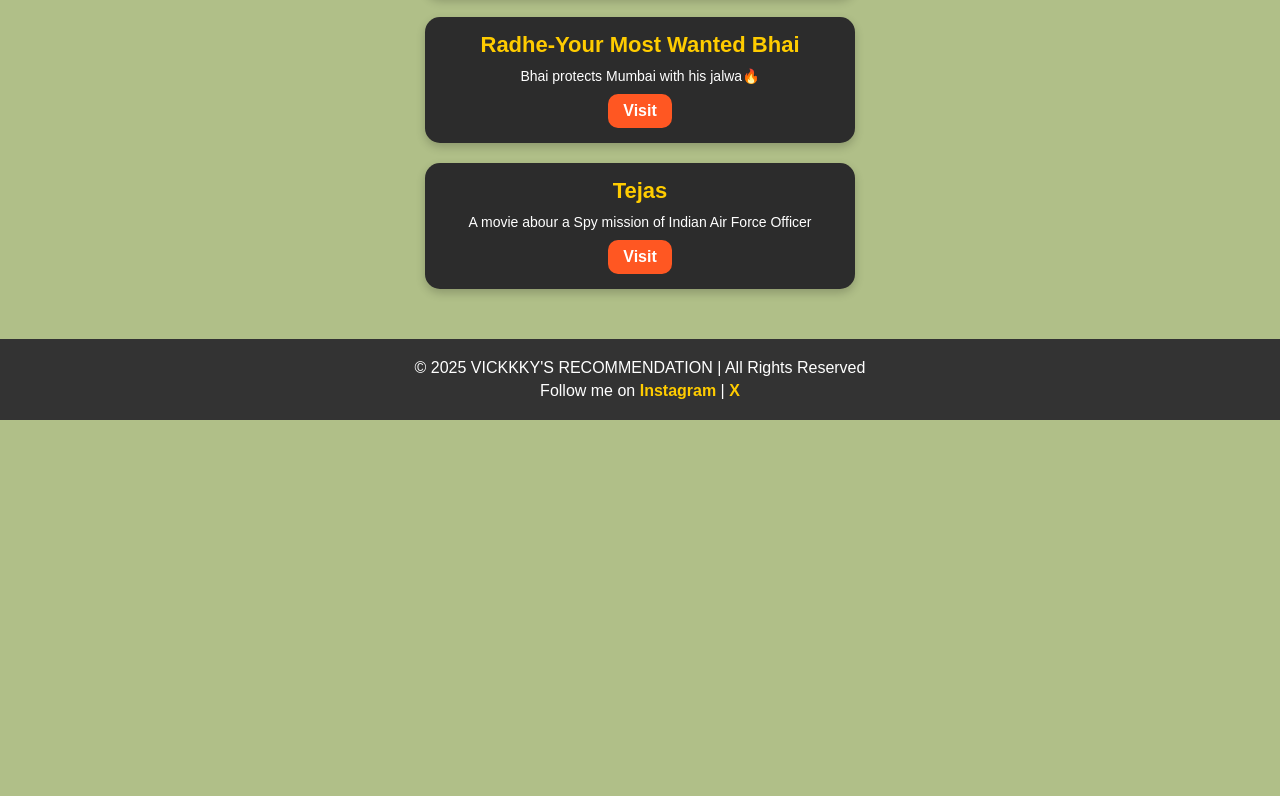
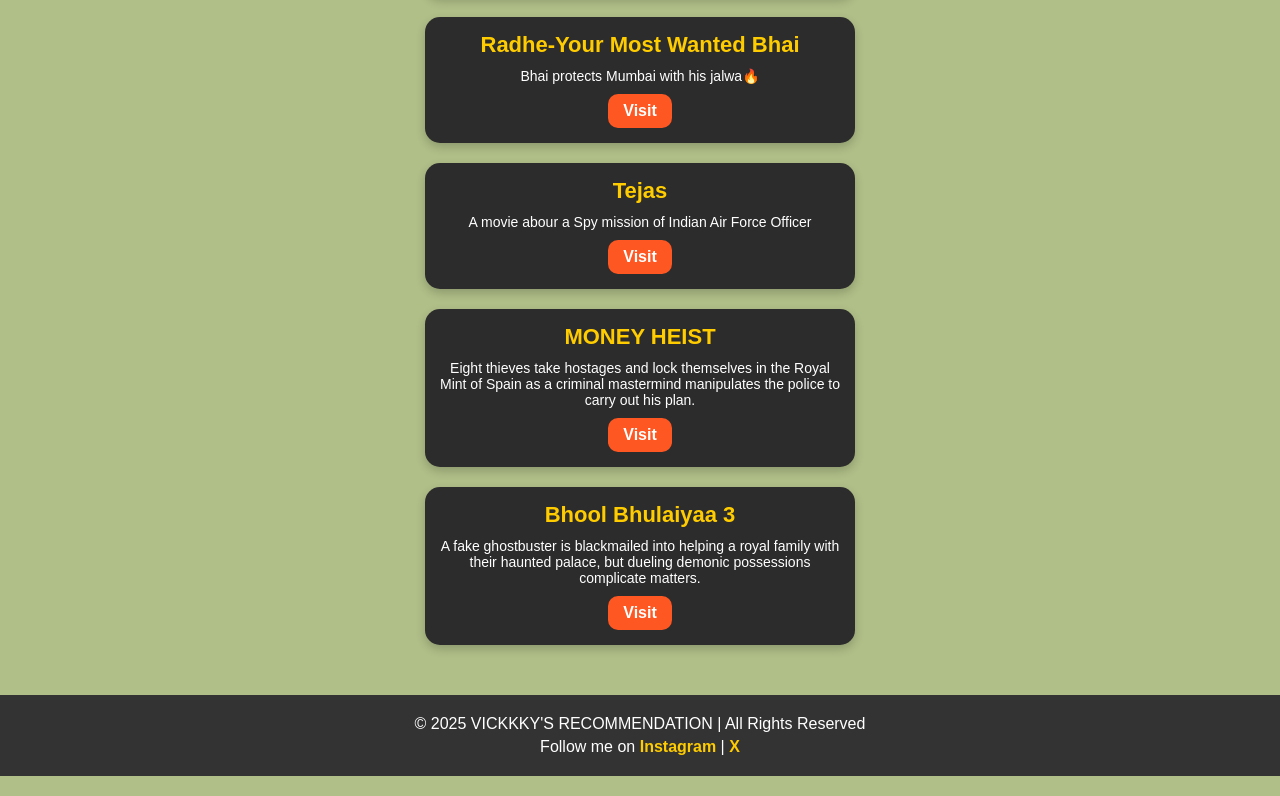
Before and after one commit to vickkky404/WEB2, a plain HTML site: page index.html in a window 1280 px wide. Shown: the part 2097-2893 px from the top of the page. Before the commit the page ends 2537 px from the top, so only its background shows below. Drawn offline with Linux system fonts and the light colour scheme.

Commit message:
Update index.html
ADDED NEW MOVIES

```diff
--- a/index.html
+++ b/index.html
@@ -112,6 +112,19 @@
             <a href="https://www.zee5.com/movies/details/tejas/0-0-1z5489618" target="_blank">Visit</a>
         </div>
 
+        <div class="movie">
+            <h3>MONEY HEIST</h3>
+            <p>Eight thieves take hostages and lock themselves in the Royal Mint of Spain as a criminal mastermind manipulates the police to carry out his plan.</p>
+            <a href="https://www.netflix.com/in/title/80192098" target="_blank">Visit</a>
+        </div>
+
+        <div class="movie">
+            <h3>Bhool Bhulaiyaa 3</h3>
+            <p> A fake ghostbuster is blackmailed into helping a royal family with their haunted palace, but dueling demonic possessions complicate matters.</p>
+            <a href="https://www.netflix.com/in/title/81686134" target="_blank">Visit</a>
+        </div>
+
+
         <footer>
             <p>© 2025 VICKKKY'S RECOMMENDATION | All Rights Reserved</p>
             <p>Follow me on
```
